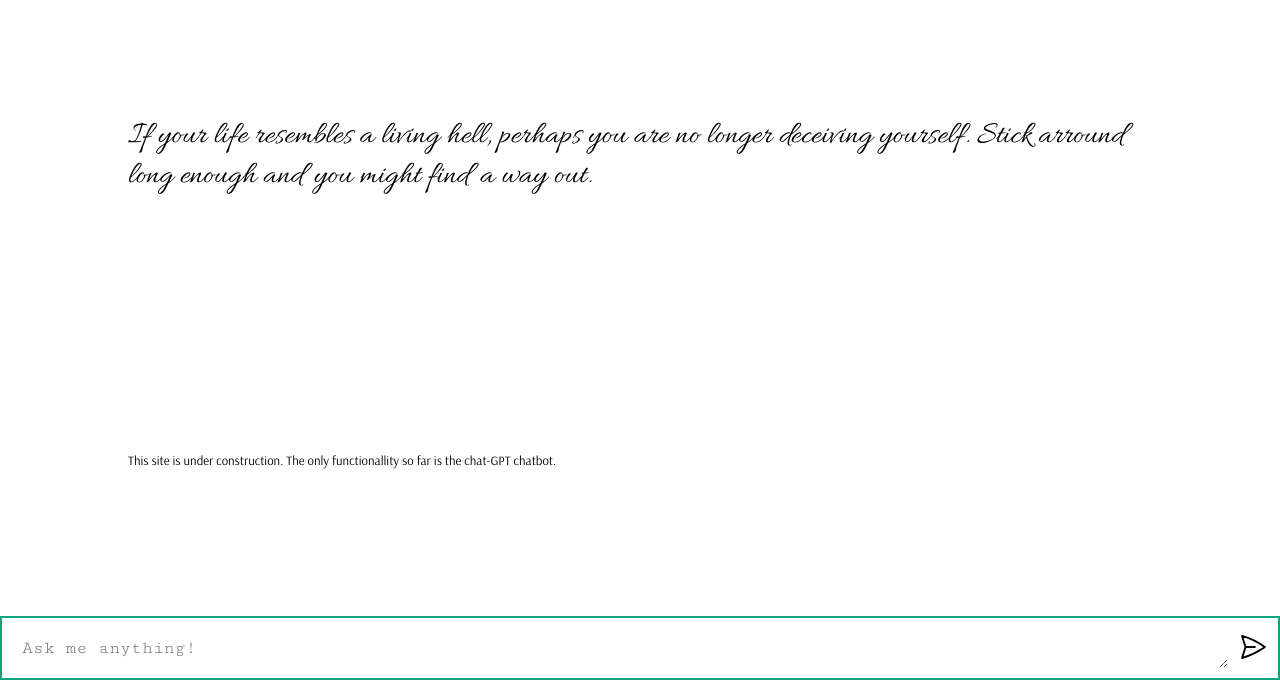
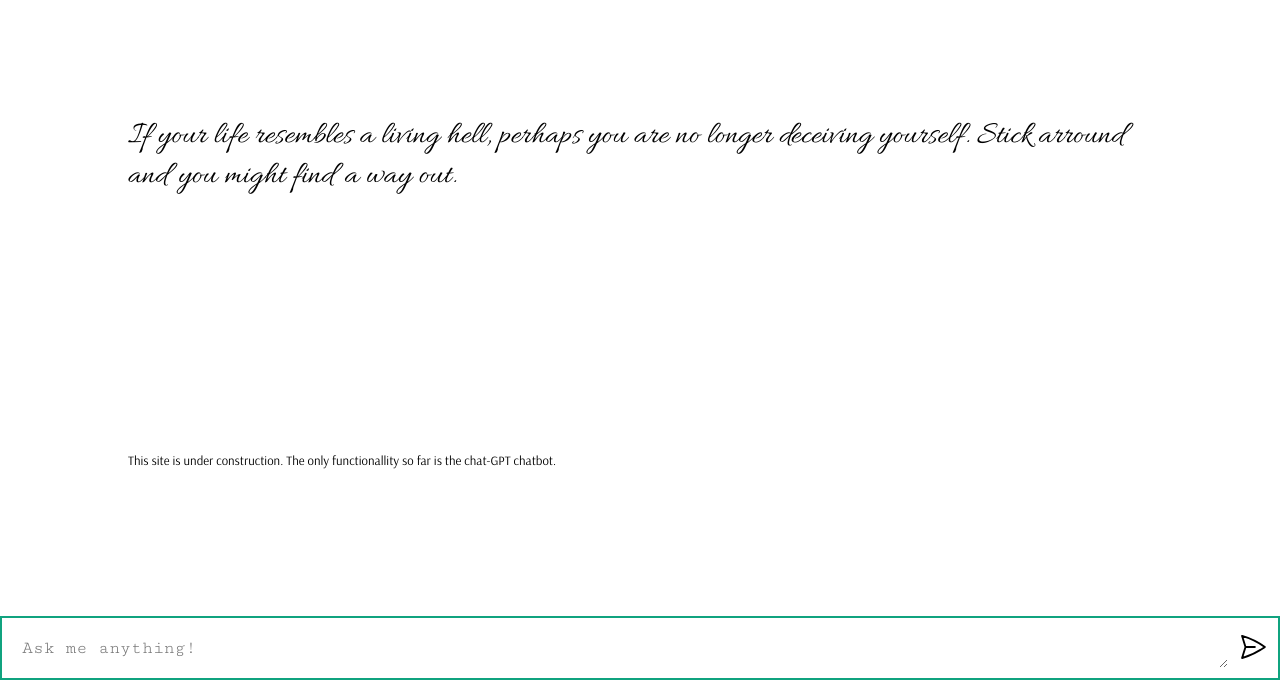
Before and after one commit to HilbertCorsair/AI_AMA, a website built with Vite: page client/index.html in a window 1280 px wide. Shown: the part 114-800 px from the top of the page. Built offline with nearby package versions, Linux system fonts and the light colour scheme.

Commit message:
minor txt change

```diff
--- a/client/index.html
+++ b/client/index.html
@@ -24,7 +24,7 @@
     </banner>
 
     <div class = "greeting">
-      <p id = "intro"> If your life resembles a living hell, perhaps you are no longer deceiving yourself. Stick arround long enough and you might find a way out. <br></p>
+      <p id = "intro"> If your life resembles a living hell, perhaps you are no longer deceiving yourself. Stick arround and you might find a way out. <br></p>
 
     </div>
 
```
